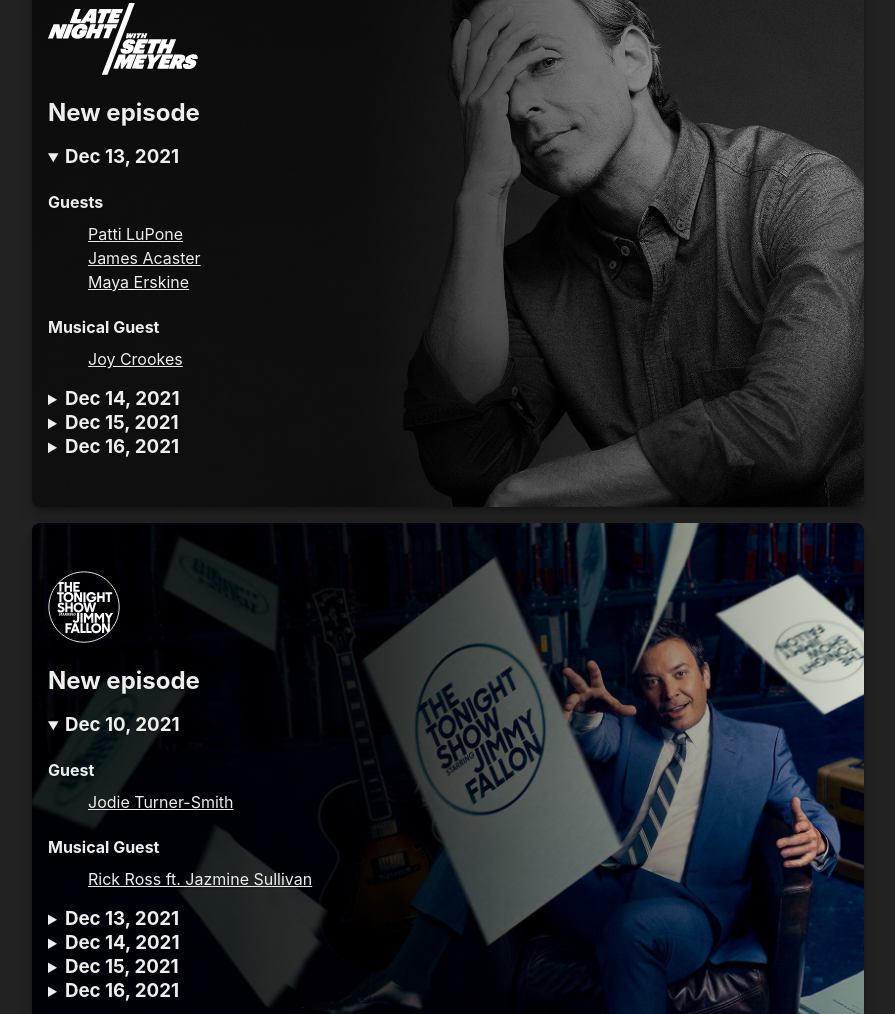
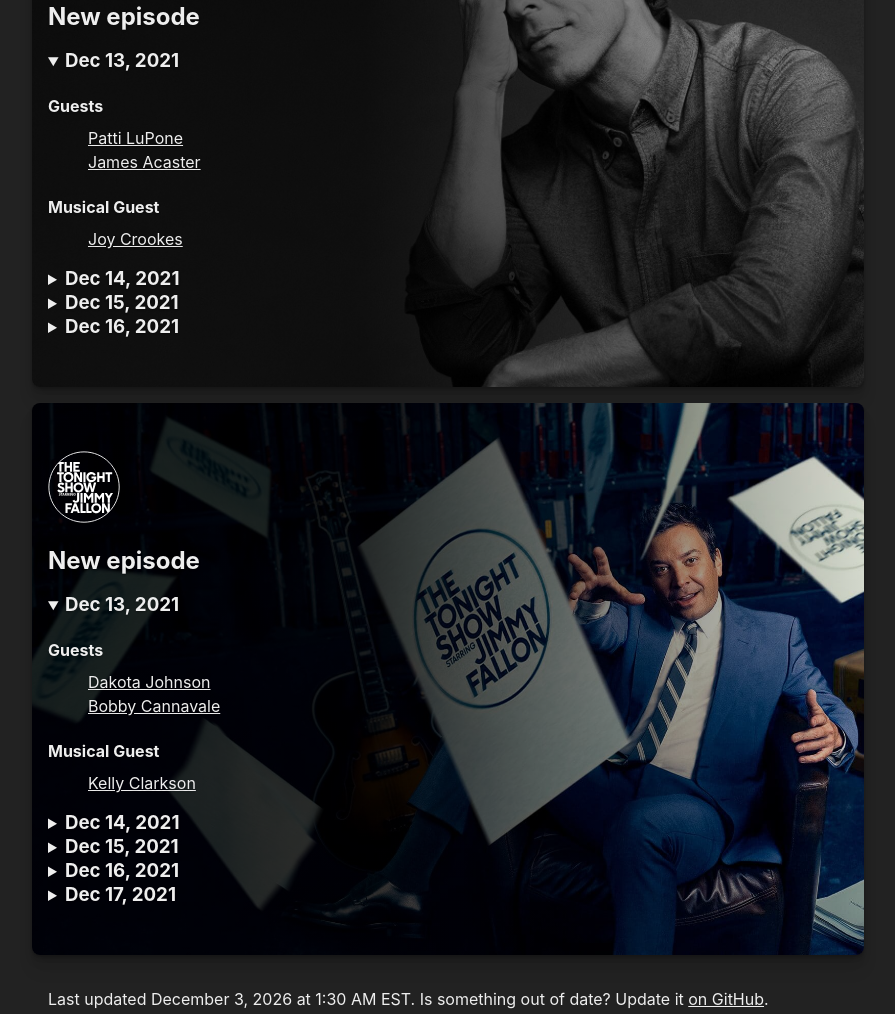
Before and after one commit to samhenrigold/snl.today, an Eleventy site: page src/index.njk in a window 1280 px wide. Shown: the part 997-2011 px from the top of the page, without its empty margins (192-1087 px from the left). Built offline with nearby package versions, Linux system fonts and the light colour scheme; Eleventy itself is replaced by a stand-in of ours; files that its build step writes are made by us from their sources.

Commit message:
Fixed date logic, updated listings

```diff
--- a/src/_data/lnsm.json
+++ b/src/_data/lnsm.json
@@ -10,10 +10,6 @@
             {
                 "name": "James Acaster",
                 "promo": "https://www.imdb.com/title/tt13446472/"
-            },
-            {
-                "name": "Maya Erskine",
-                "promo": "https://www.imdb.com/title/tt8324422/"
             }
         ],
         "musicalGuests": [
--- a/src/_data/tsjf.json
+++ b/src/_data/tsjf.json
@@ -1,20 +1,4 @@
 [
-    {
-        "date": "20211210T233500-05:00",
-        "isNew": true,
-        "guests": [
-            {
-                "name": "Jodie Turner-Smith",
-                "promo": "https://deadline.com/2021/12/bad-monkey-michelle-monaghan-jodie-turner-smith-meredith-hagner-vince-vaughn-bill-lawrence-apple-tv-plus-1234883593/"
-            }
-        ],
-        "musicalGuests": [
-            {
-                "name": "Rick Ross ft. Jazmine Sullivan",
-                "promo": "https://www.youtube.com/watch?v=imfiuRkn6WQ"
-            }
-        ]
-    },
     {
         "date": "20211213T233500-05:00",
         "isNew": true,
@@ -94,5 +78,25 @@
                 "promo": ""
             }
         ]
+    },
+    {
+        "date": "20211217T233500-05:00",
+        "isNew": true,
+        "guests": [
+            {
+                "name": "Reese Witherspoon",
+                "promo": ""
+            },
+            {
+                "name": "Mike Birbiglia",
+                "promo": ""
+            }
+        ],
+        "musicalGuests": [
+            {
+                "name": "Robert Plant and Alison Krauss",
+                "promo": ""
+            }
+        ]
     }
 ]
--- a/src/index.njk
+++ b/src/index.njk
@@ -4,47 +4,40 @@
         <meta charset="UTF-8">
         <meta http-equiv="X-UA-Compatible" content="IE=edge">
         <meta name="viewport" content="width=device-width, initial-scale=1.0">
-
         <link rel="icon" href="/assets/favicon.png" type="image/png">
         <link href="/assets/favicon.png" rel="mask-icon" size="any" color="black">
         <link rel="stylesheet" href="/assets/styles.css">
         <link rel="manifest" href="/assets/manifest.json">
-
         <title>snl.today</title>
-
         {# SEO #}
         <meta name="description" content="Is there a new SNL tonight?">
-        <meta name="keywords" content="Saturday Night Live, Late Night with Seth Meyers, Tonight Show with Jimmy Fallon, NBC, Late Night, SNL, Tonight Show">
-
+        <meta
+        name="keywords" content="Saturday Night Live, Late Night with Seth Meyers, Tonight Show with Jimmy Fallon, NBC, Late Night, SNL, Tonight Show">
         {# iOS #}
         <meta name="apple-mobile-web-app-title" content="snl.today">
         <meta name="apple-mobile-web-app-capable" content="yes">
         <meta name="apple-mobile-web-app-status-bar-style" content="black-translucent">
-        <link rel="apple-touch-icon" href="/assets/apple-touch-icon.png">
-
+        <link
+        rel="apple-touch-icon" href="/assets/apple-touch-icon.png">
         {# Android #}
         <meta name="mobile-web-app-capable" content="yes">
         <meta name="application-name" content="snl.today">
         <meta name="mobile-web-app-capable" content="yes">
-        <meta name="theme-color" content="#0982FF">
-
+        <meta
+        name="theme-color" content="#0982FF">
         {# Microsoft #}
         <meta name="msapplication-navbutton-color" content="0982FF">
-        <meta name="msapplication-starturl" content="/">
-
+        <meta
+        name="msapplication-starturl" content="/">
         {# Pinned Tabs #}
         <meta name="application-name" content="snl.today">
     </head>
     <body>
         <article id="hero">
             <a href="#snl">
-
-            {% set snlWhen = snl[0].date | relativeDate %}
-            {% if (snlWhen !== "tonight") or (snlWhen !== "tomorrow") %}
-                <h1>No new SNL tonight</h1>
-            {% else %}
-                <h1>New SNL {{snlWhen}}</h1>
-            {% endif %}
+                {% set snlWhen = snl[0].date | relativeDate %}
+                <h1>New SNL
+                    {{ snlWhen }}</h1>
             </a>
         </article>
         {% for show in [{"shortTitle": "snl", "longTitle": "Saturday Night Live", "data": snl, "url": "https://www.nbc.com/saturday-night-live"},{"shortTitle": "lnsm", "longTitle": "Late Night with Seth Meyers", "data": lnsm, "url": "https://www.nbc.com/late-night-with-seth-meyers"},{"shortTitle": "tsjf", "longTitle": "The Tonight Show with Jimmy Fallon", "data": tsjf, "url": "https://www.nbc.com/the-tonight-show"}] %}
```
Also changed, not shown: .eleventy.js.
